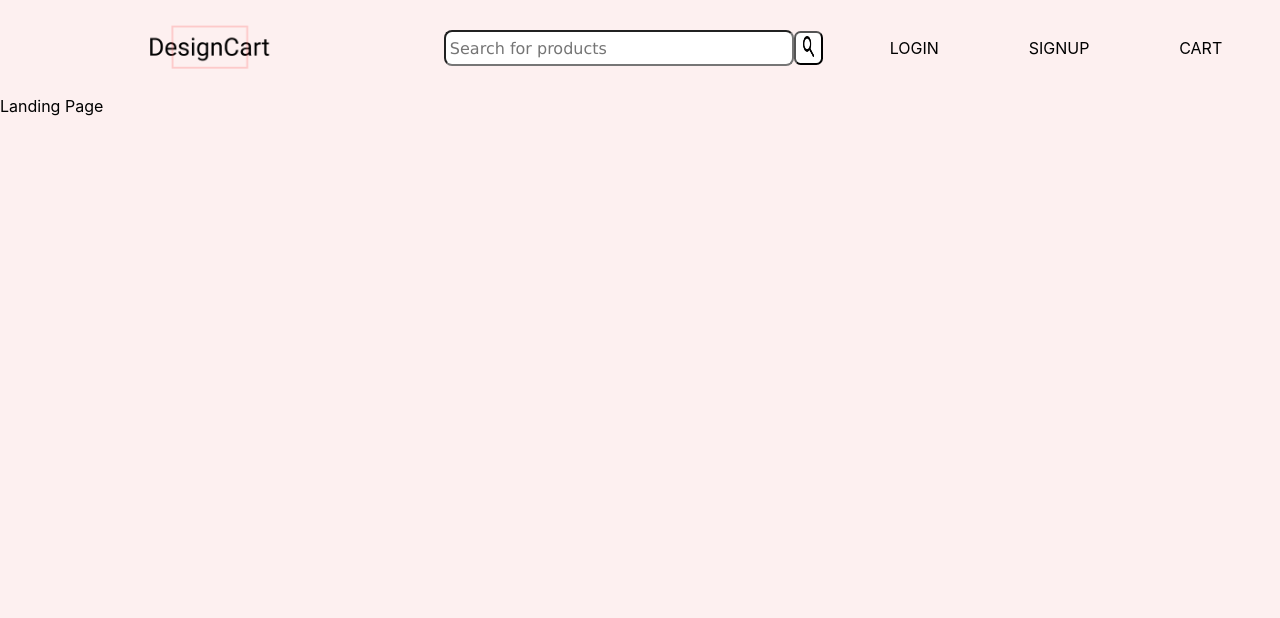
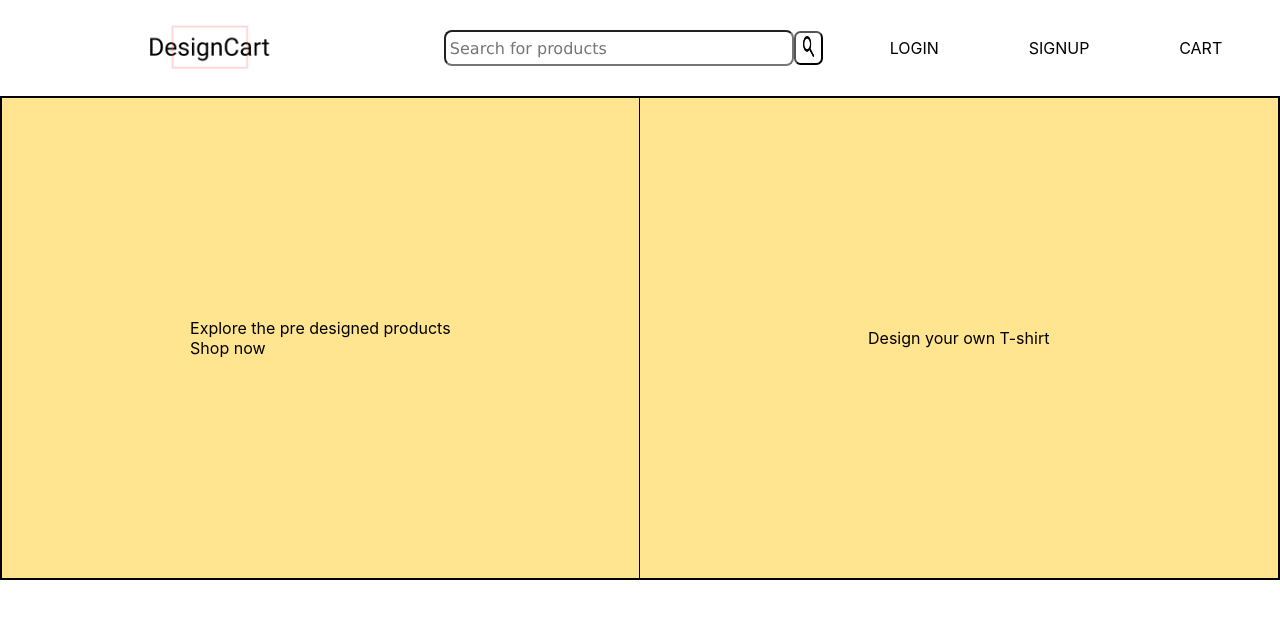
Before and after one commit to harshit-kakkar/DesignCart-Frontend, a React (Create React App) app: page / in a window 1280 px wide. Shown: the top 618 px of the page. Built offline with nearby package versions, Linux system fonts and the light colour scheme.

Commit message:
Created design for choice in landing page

```diff
--- a/src/App.css
+++ b/src/App.css
@@ -1,4 +1,3 @@
 .App{
-    background-color: #FDF0F0;
-    height: 100vh;
+    background-color: #ffffff;
 }
--- a/src/components/header/header.tsx
+++ b/src/components/header/header.tsx
@@ -7,7 +7,7 @@ function Header() {
   return (
     <div className="header">
       <div className="header-logo">
-        <img className="designcart-img" src={DesignCartLogo}></img>
+        <img className="designcart-img" alt="DesignCart" src={DesignCartLogo}></img>
       </div>
       <div className="header-search">
         <input placeholder="Search for products" className="search-input"/>
--- a/src/components/landingPage/landingPage.css
+++ b/src/components/landingPage/landingPage.css
@@ -0,0 +1,34 @@
+.landing-container{
+    border: 2px solid black;
+    display: flex;
+    flex-direction: column;
+}
+.landing-page-choice{
+    display: flex;
+    flex-direction: row;
+    height: 100%;
+    flex-wrap: wrap;
+    background-color: white;
+    min-height: 30em;
+}
+.choice-create{
+    flex: 0 0 50%;
+    background-color: #ffe58f;
+    color: rgb(0, 0, 0);
+    display: flex;
+    justify-content: center;
+    align-items: center;
+}
+.choice-predesigned{
+    flex: 0 0 49.9%;
+    display: flex;
+    justify-content: center;
+    align-items: center;
+    background-color: #ffe58f;
+    color: rgb(0, 0, 0);
+    border-right: rgb(0, 0, 0) solid 1px;
+}
+.choice-create:hover, .choice-predesigned:hover{
+    background-color: black;
+    color: white;
+}
--- a/src/components/landingPage/landingPage.tsx
+++ b/src/components/landingPage/landingPage.tsx
@@ -3,8 +3,17 @@ import './landingPage.css';
 
 function LandingPage() {
   return (
-    <div>
-      Landing Page
+    <div className="landing-container">
+      <div className="landing-page-choice">
+        <div className="choice-predesigned">
+          <p>Explore the pre designed products
+          <br></br>
+          Shop now</p>
+        </div>
+        <div className="choice-create">
+          <p>Design your own T-shirt</p>
+        </div>
+      </div>
     </div>
   );
 }
```
